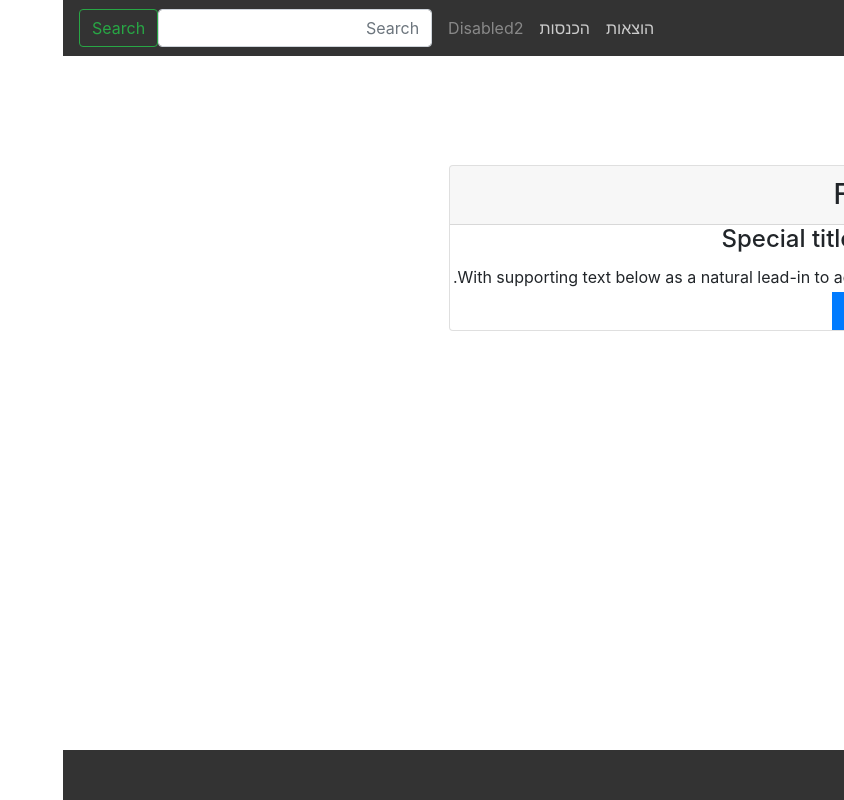
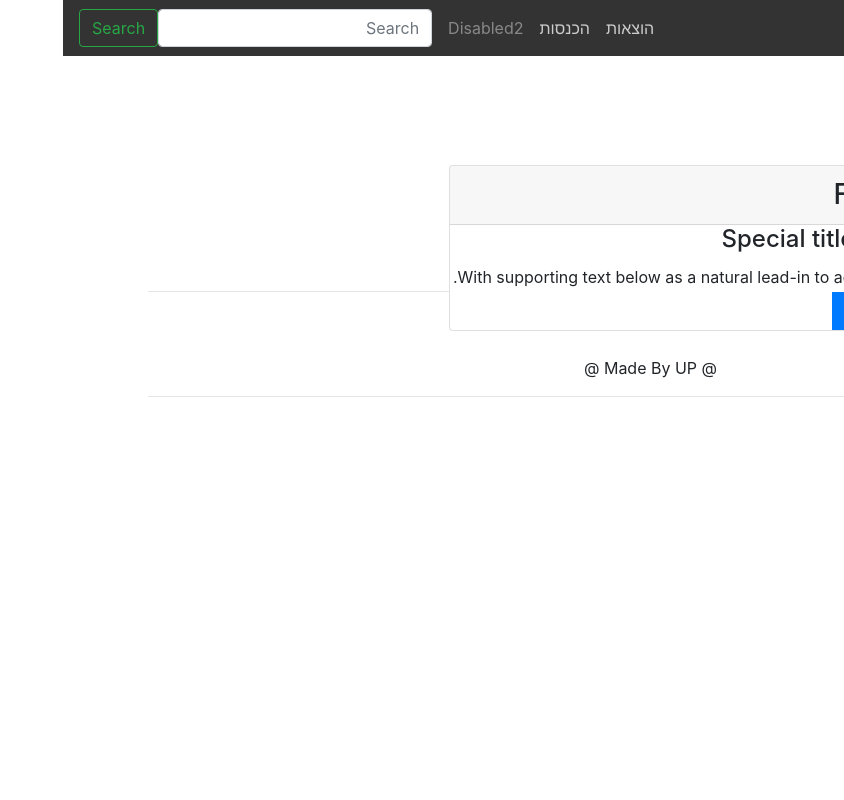
Before and after one commit to urielp/budgetAppFrontEnd, an Angular app: page / in a window 1280 px wide. Shown: the whole page, without its empty margins (436-1280 px from the left). Built offline with nearby package versions, Linux system fonts and the light colour scheme; a web font is replaced by a local one.

Commit message:
adding footer of socials

```diff
--- a/src/app/app.component.css
+++ b/src/app/app.component.css
@@ -24,3 +24,48 @@ height: 50px;
   z-index: 1030;
   color: rgba(203,203,203,0.5);
 }
+
+.social:hover {
+  -webkit-transform: scale(1.1);
+  -moz-transform: scale(1.1);
+  -o-transform: scale(1.1);
+}
+.social {
+  -webkit-transform: scale(0.8);
+  /* Browser Variations: */
+
+  -moz-transform: scale(0.8);
+  -o-transform: scale(0.8);
+  -webkit-transition-duration: 0.5s;
+  -moz-transition-duration: 0.5s;
+  -o-transition-duration: 0.5s;
+}
+
+/*
+    Multicoloured Hover Variations
+*/
+
+#social-fb:hover {
+  color: #3B5998;
+}
+#social-tw:hover {
+  color: #4099FF;
+}
+#social-gp:hover {
+  color: #d34836;
+}
+#social-em:hover {
+  color: #f39c12;
+}
+#social-inst:hover {
+  color: #BD347C;
+}
+
+#social-linkd:hover {
+  color: #007BB6;
+}
+
+.socialFooter{
+  padding-right: 120px;
+  padding-bottom: 30px;
+}
--- a/src/app/app.component.html
+++ b/src/app/app.component.html
@@ -25,8 +25,19 @@
 </div>
 
 </div>
-<div class="row">
-  <div class="col-xs-12 col-sm-12 col-md-12 col-lg-12">
-    <div class="panel-footer" style="background: #333333"></div>
+<div class="container socialFooter">
+    <!--<div class="panel-footer text-center center-block" style="background: #333333">-->
+  <hr/>
+  <div class="text-center center-block ">
+    <span><i id="social-fb" class="fa fa-facebook-official fa-3x social" aria-hidden="true"></i></span>
+    <span><i id="social-inst"  class="fa fa-instagram fa-3x social" aria-hidden="true"></i></span>
+    <span><i id="social-linkd" class="fa fa-linkedin-square fa-3x social" aria-hidden="true"></i></span>
+    <p class="txt-railway">@ Made By UP @</p>
+      <!--<div class="col-4 align-self-center">-->
+        <!--@ Made By UP @-->
+      <!--</div>-->
   </div>
+
+  <hr/>
+
 </div>
--- a/src/app/expenses/expenses.component.html
+++ b/src/app/expenses/expenses.component.html
@@ -7,9 +7,9 @@
       <p class="card-text">With supporting text below as a natural lead-in to additional content.</p>
       <a [routerLink] = "['expensesList']" class="btn btn-primary" >Go somewhere</a>
     </div>
+</div>
 
-
-</div>
+    <router-outlet></router-outlet>
 <!--
 
 <div class="container" id="tourpackages-carousel">
--- a/src/app/sidebar/sidebar.component.css
+++ b/src/app/sidebar/sidebar.component.css
@@ -10,7 +10,7 @@
 }
 .sidebar2 {
   background-color: #333;
-  width: 235px;
+  width: 180px;
   position: fixed;
   z-index: 1000;
   top: 56px;
```
